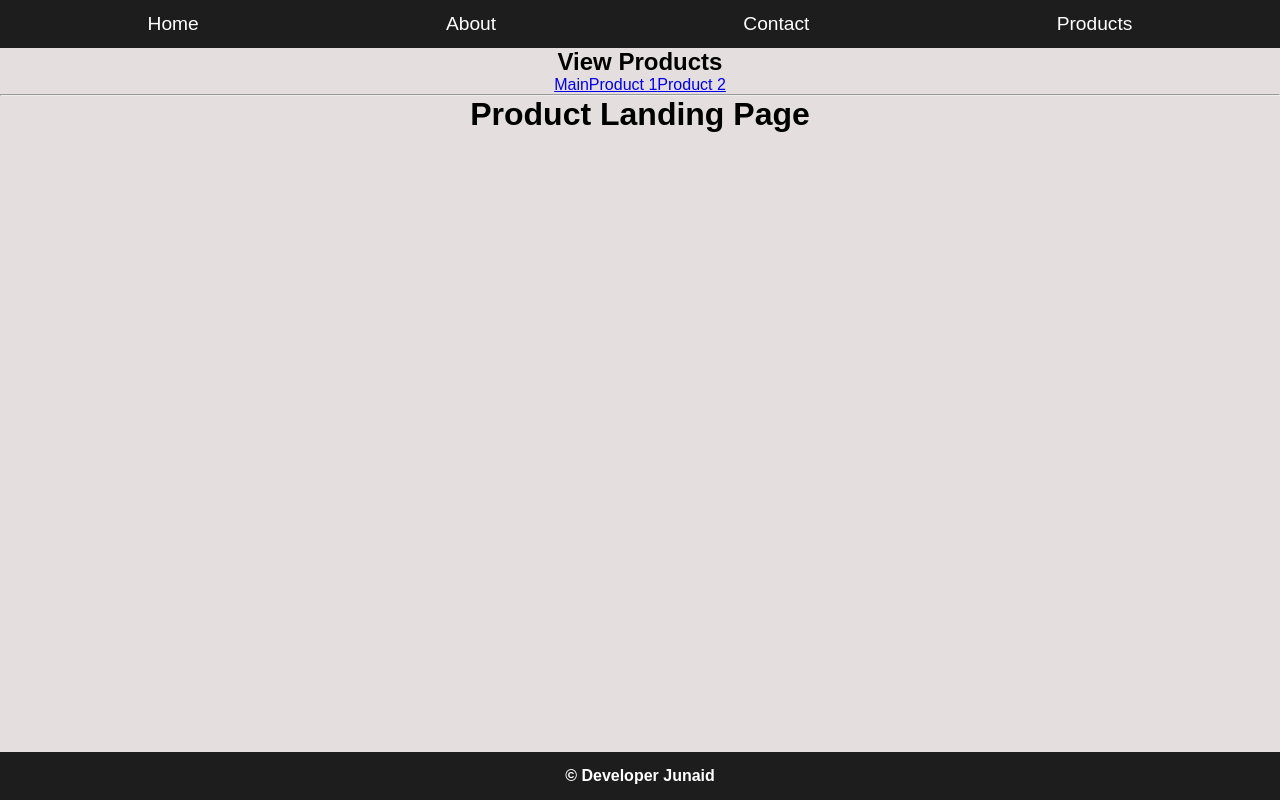
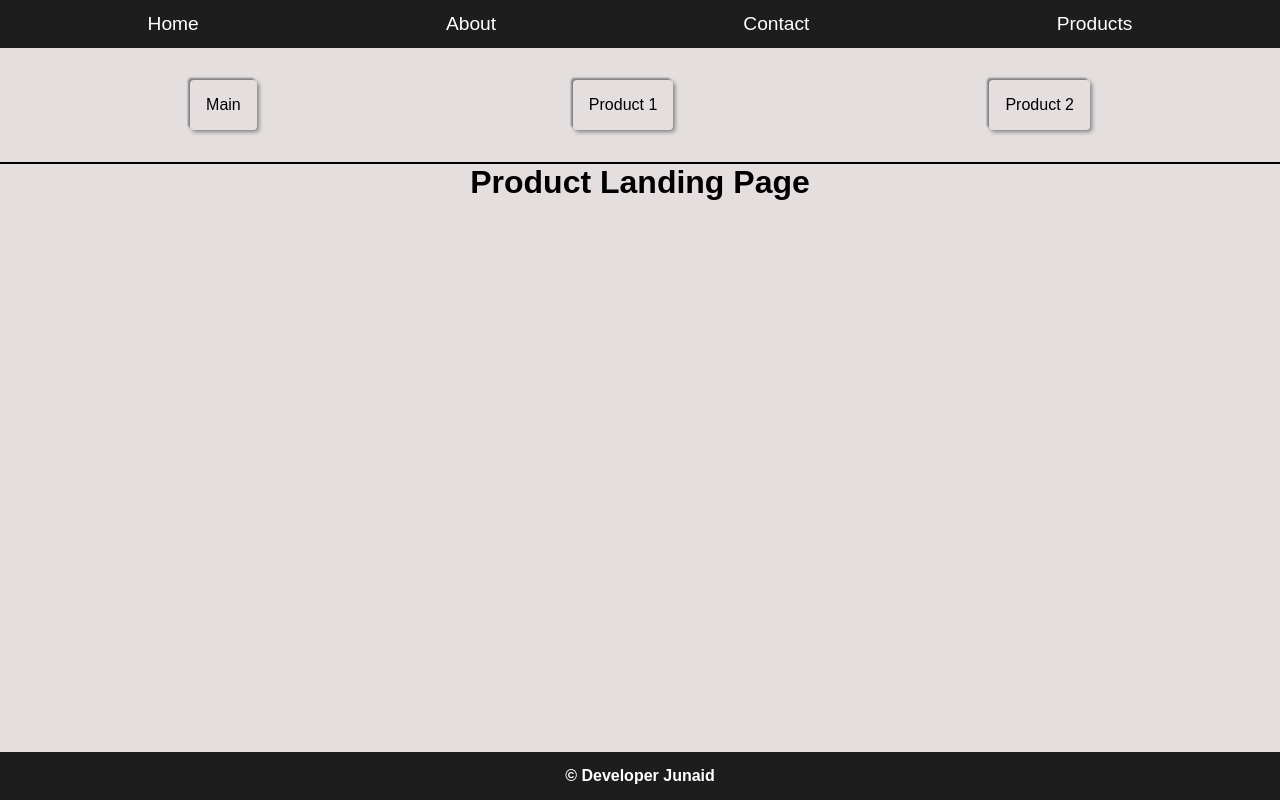
Before and after one commit to developer-junaid/GatsbyJs-Tutorial, a Gatsby site: page /products in a window 1280 px wide. Built offline with nearby package versions, Linux system fonts and the light colour scheme; Gatsby itself is replaced by a stand-in of ours.

Commit message:
Updated Stylings

```diff
--- /dev/null
+++ b/src/pages/products.module.css
@@ -0,0 +1,21 @@
+.productsContainer {
+  display: flex;
+  flex-direction: row;
+  justify-content: space-around;
+  padding: 2rem;
+  border-bottom: 2px solid black;
+}
+
+.productsContainer > a {
+  display: inline-block;
+  text-decoration: none;
+  color: black;
+  padding: 1rem;
+  box-shadow: 2px 2px 4px gray, -2px -2px 2px gray;
+  border-radius: 4px;
+  transition: all 0.3s ease;
+}
+
+.productsContainer > a:hover {
+  transform: translateY(-3px);
+}
--- a/src/pages/products.tsx
+++ b/src/pages/products.tsx
@@ -5,18 +5,15 @@ import Product1 from "../components/products/product1/product1";
 import Product2 from "../components/products/product2/product2";
 import ProductLanding from "../components/products/productLanding/productLanding";
 import { Link } from "gatsby";
+import styles from "./products.module.css";
 
 const Products = () => {
   return (
     <Layout>
-      <div>
-        <h2>View Products</h2>
-        <div>
-          <Link to="/products">Main</Link>
-          <Link to="/products/product1">Product 1</Link>
-          <Link to="/products/product2">Product 2</Link>
-        </div>
-        <hr />
+      <div className={styles.productsContainer}>
+        <Link to="/products">Main</Link>
+        <Link to="/products/product1">Product 1</Link>
+        <Link to="/products/product2">Product 2</Link>
       </div>
 
       <Router basepath="/products">
```
